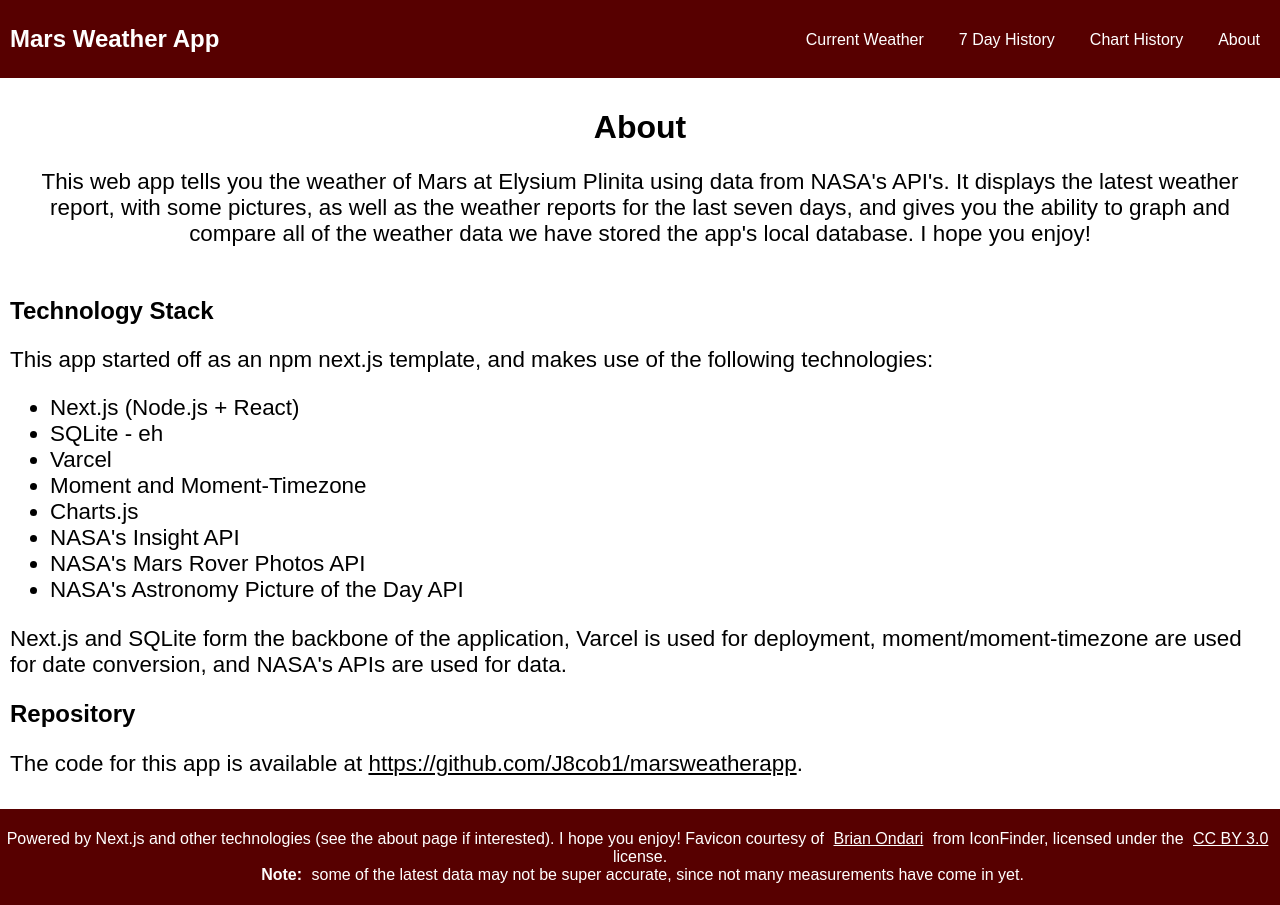
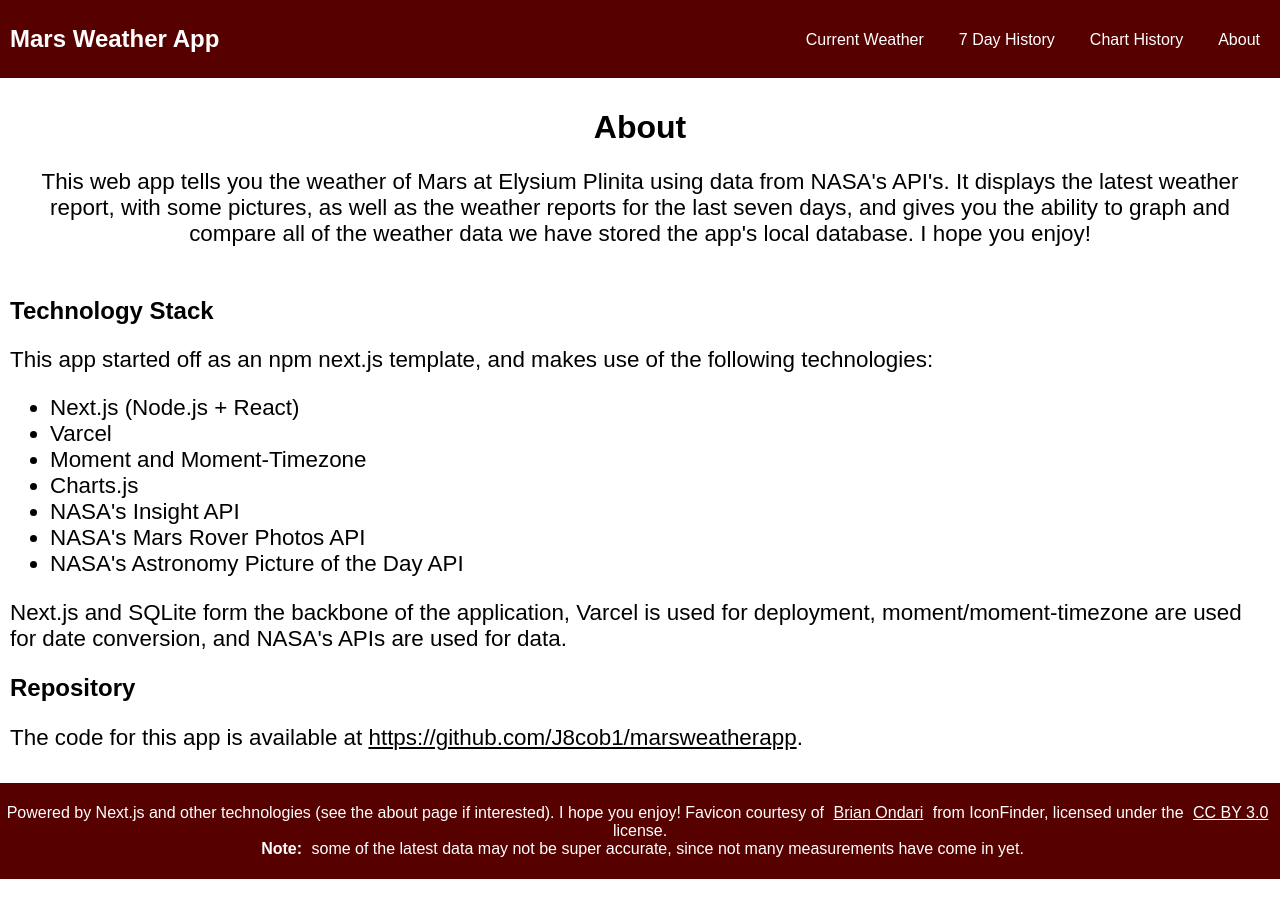
Before and after one commit to J8cob1/marsweatherapp, a Next.js app: page /about in a window 1280 px wide. After the commit the page ends 879 px from the top, so only its background shows below. Built offline with nearby package versions, Linux system fonts and the light colour scheme.

Commit message:
Update about page. Didn't finish db in time

```diff
--- a/pages/about.js
+++ b/pages/about.js
@@ -22,7 +22,6 @@
               This app started off as an npm next.js template, and makes use of the following technologies:
               <ul>
                 <li>Next.js (Node.js + React)</li>
-                <li>SQLite - eh</li>
                 <li>Varcel</li>
                 <li>Moment and Moment-Timezone</li>
                 <li>Charts.js</li>
```
